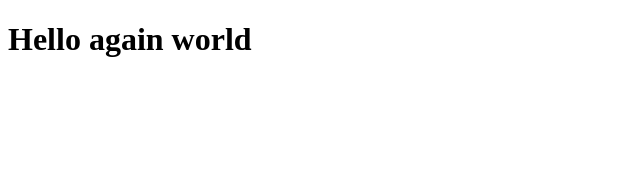
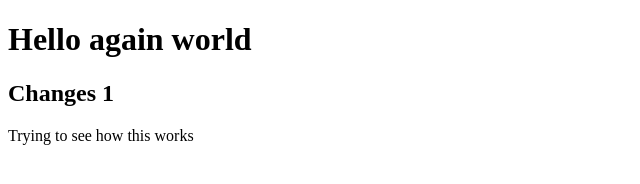
Before and after one commit to shreyabakharel/second-try, a plain HTML site: page index.html in a window 1280 px wide. Shown: the whole page, without its empty margins (0-640 px from the left). Drawn offline with Linux system fonts and the light colour scheme.

Commit message:
line 11 and 12

```diff
--- a/index.html
+++ b/index.html
@@ -8,6 +8,8 @@
 </head>
 <body>
     <h1>Hello again world</h1>
+    <h2>Changes 1</h2>
+    <p> Trying to see how this works</p>
 
 </body>
 </html>
```
